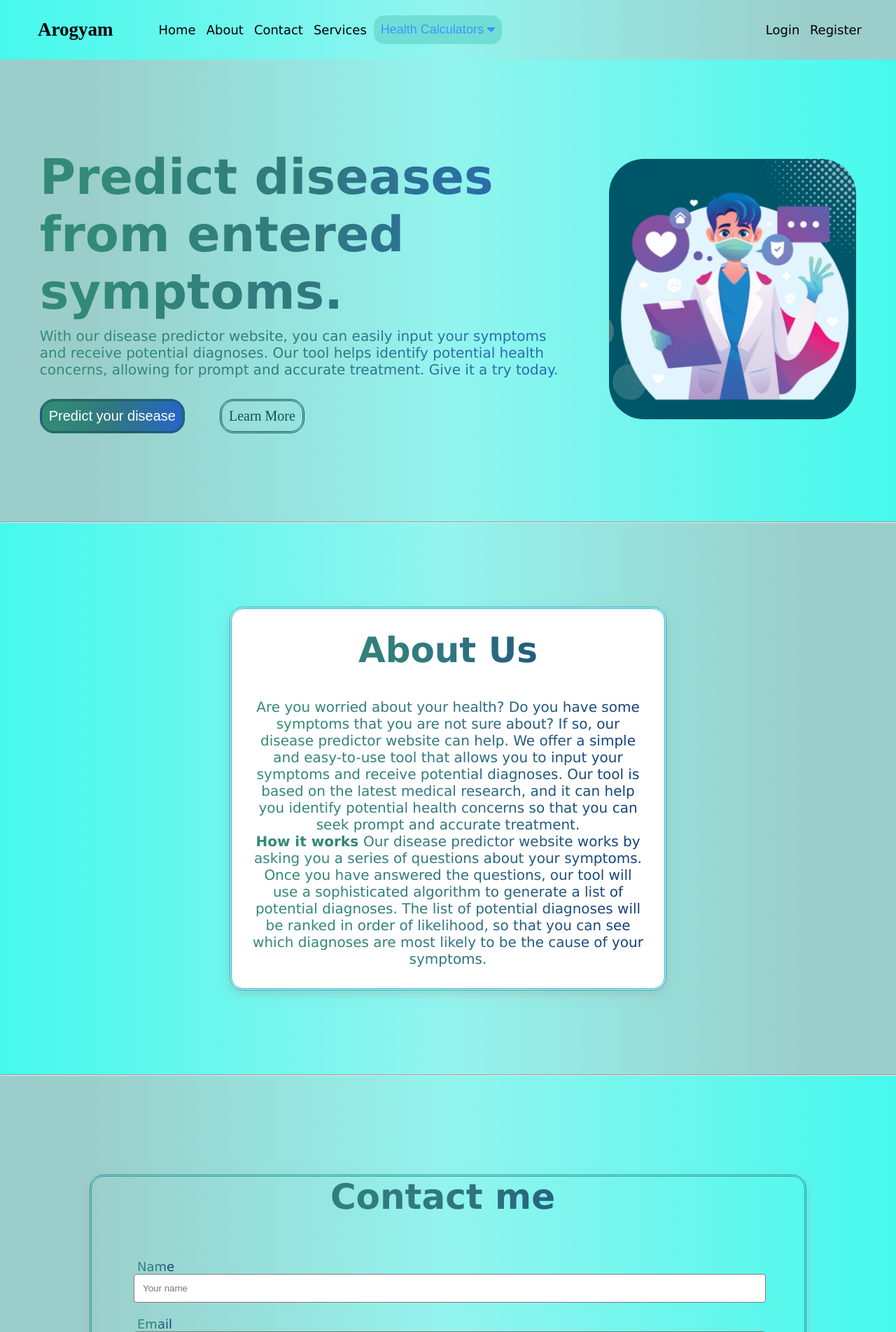
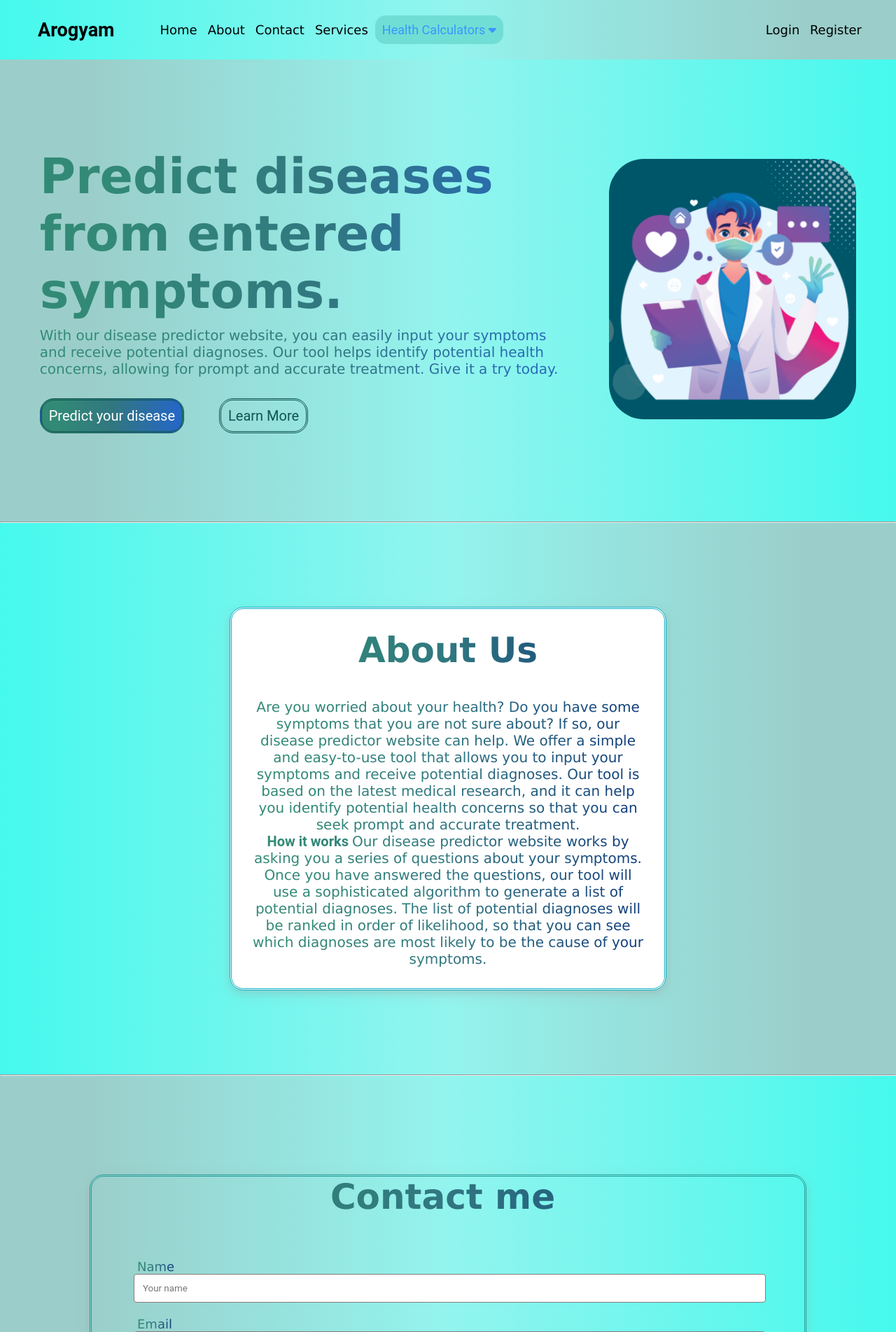
Before and after one commit to nandinigthub/Arogyam, a Django app: page / in a window 1280 px wide. Shown: the top 1903 px of the page at 70% size. Run offline with Django 4.2, Linux system fonts and the light colour scheme; parts of the project's set-up code (start-up, migrations or seed data) failed here and were passed over; some libraries are stand-ins or nearby versions.

Commit message:
update font

```diff
--- a/static/css/home.css
+++ b/static/css/home.css
@@ -1,10 +1,10 @@
-*{
+* {
+  font-family: 'Roboto', sans-serif;
   padding: 0;
   margin: 0;
   text-decoration: none;
   list-style: none;
   box-sizing: border-box;
-
 }
 
 html{
@@ -208,7 +208,8 @@ li{
 
 /*home section start here */
 
-.home{
+.home {
+  font-family: 'Roboto', sans-serif;
   display: flex;
   justify-content: center;
   align-items: center;
@@ -217,7 +218,6 @@ li{
   height: 660px;
   background-size: cover;
 }
-
 
 
 .container{
@@ -569,15 +569,17 @@ div.aboutsec:hover{
 /* contact end here */
 
 /*this is footer area */
-div.foothr{
+div.foothr {
+  font-family: 'Roboto', sans-serif;
   box-shadow: 0 4px 8px 0 rgba(158, 145, 145, 0.2), 0 6px 20px 0 rgba(174, 151, 151, 0.19);
 }
 
 
-.footer{
+.footer {
+  font-family: 'Roboto', sans-serif;
   width: 100%;
   background: linear-gradient(to left, #9bceca 10%, #93f4ee 50%, #46f9ed 100%);
-	padding-top:10px;
+  padding-top: 10px;
   height: 300px;
   display: flex;
   flex-direction: column;
@@ -585,6 +587,7 @@ div.foothr{
   align-items: center;
   padding: 8px;
 }
+
 
 .footer_sec{
 	display: flex;
```
Lines whose indentation alone changed are shown as unchanged.
